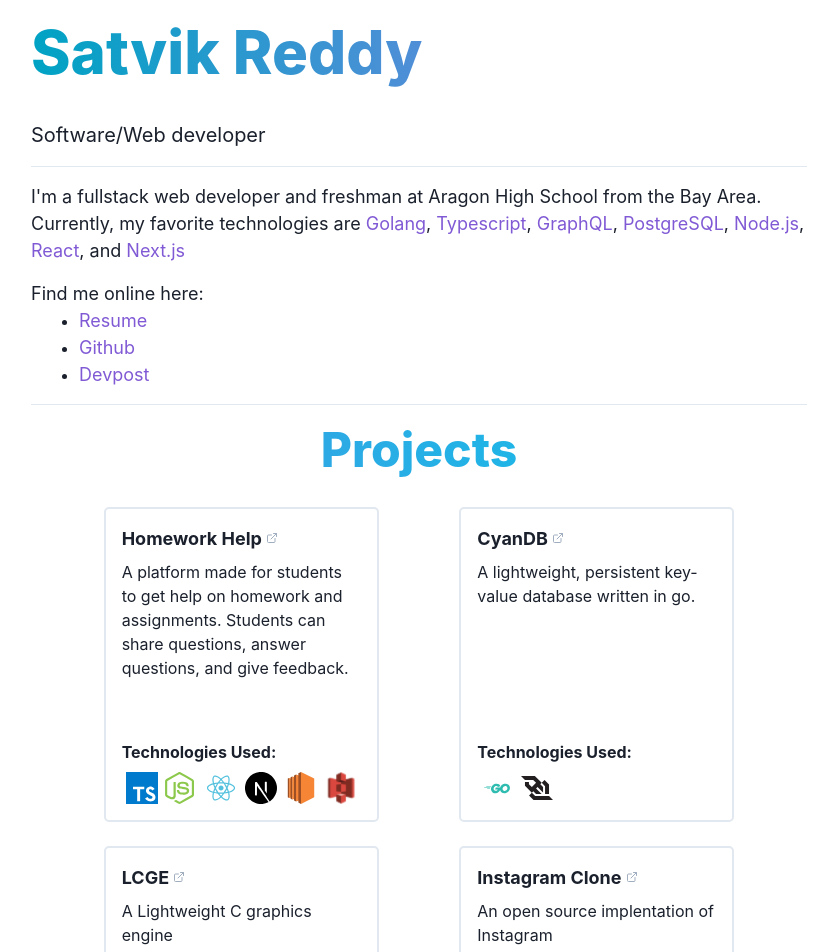
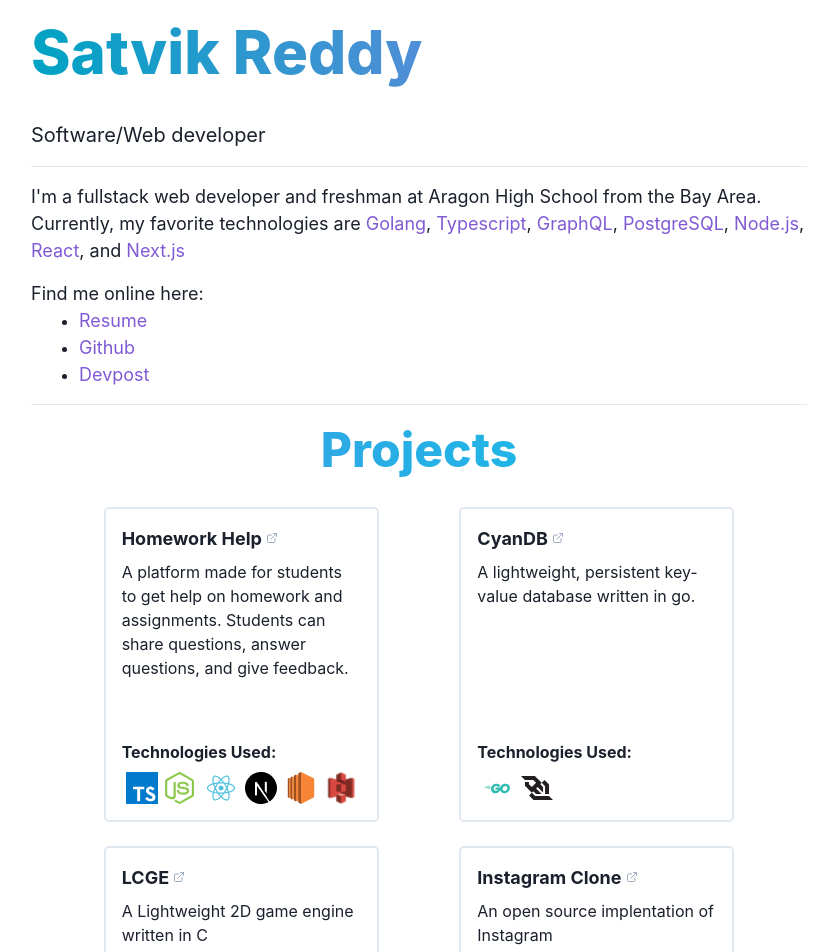
Before and after one commit to SatvikR/satvikreddy.com, a Next.js app: page / in a window 1280 px wide. Shown: the top 952 px of the page, without its empty margins (221-1055 px from the left). Built offline with nearby package versions, Linux system fonts and the light colour scheme.

Commit message:
update desc

```diff
--- a/src/components/Projects.tsx
+++ b/src/components/Projects.tsx
@@ -40,7 +40,7 @@ export const Projects: React.FC<ProjectsProps> = ({}) => {
         <WrapItem>
           <Project
             name="LCGE"
-            desc="A Lightweight C graphics engine"
+            desc="A Lightweight 2D game engine written in C"
             href="https://github.com/SatvikR/LCGE"
             tech={["c", "opengl"]}
           />
```
